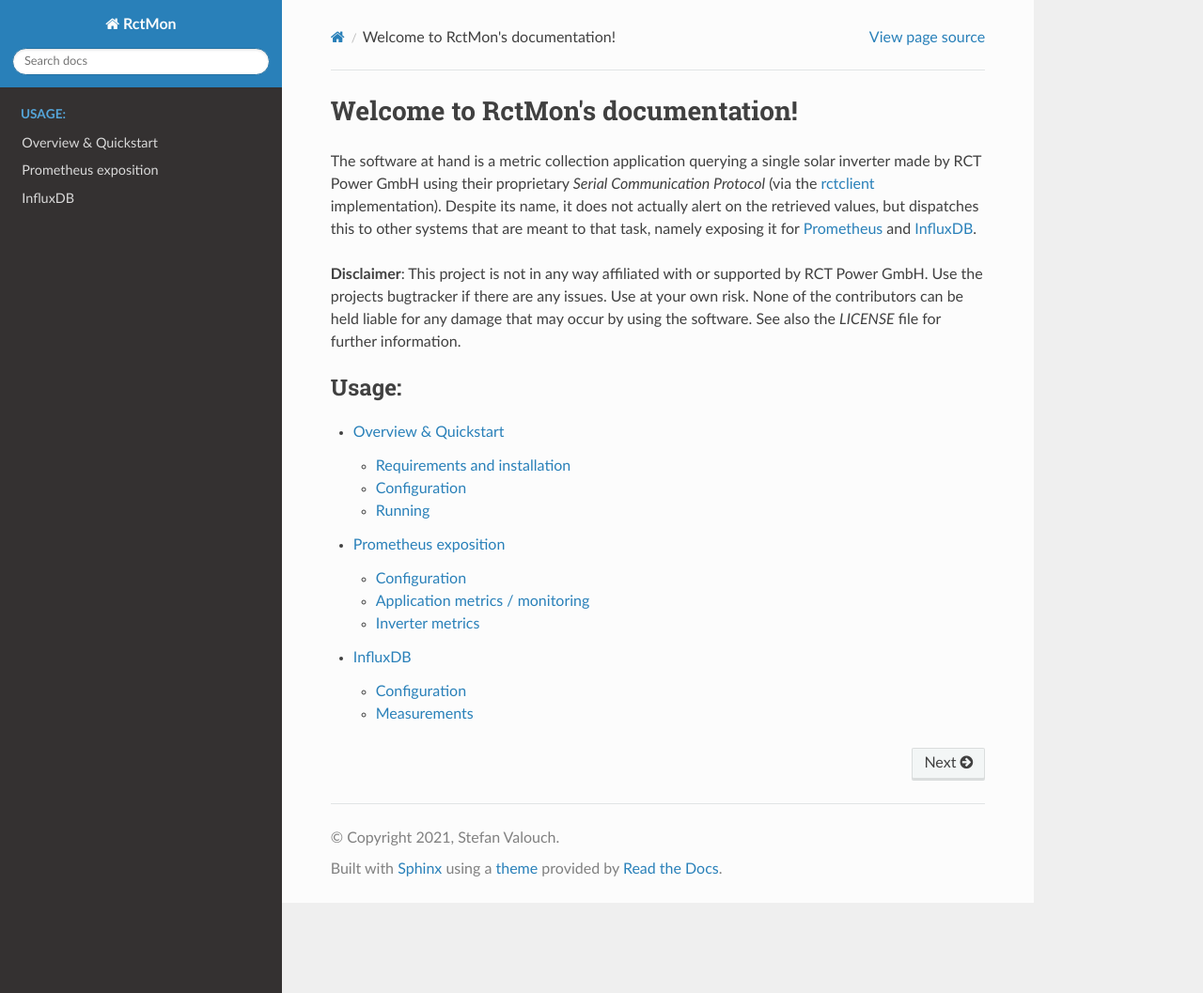
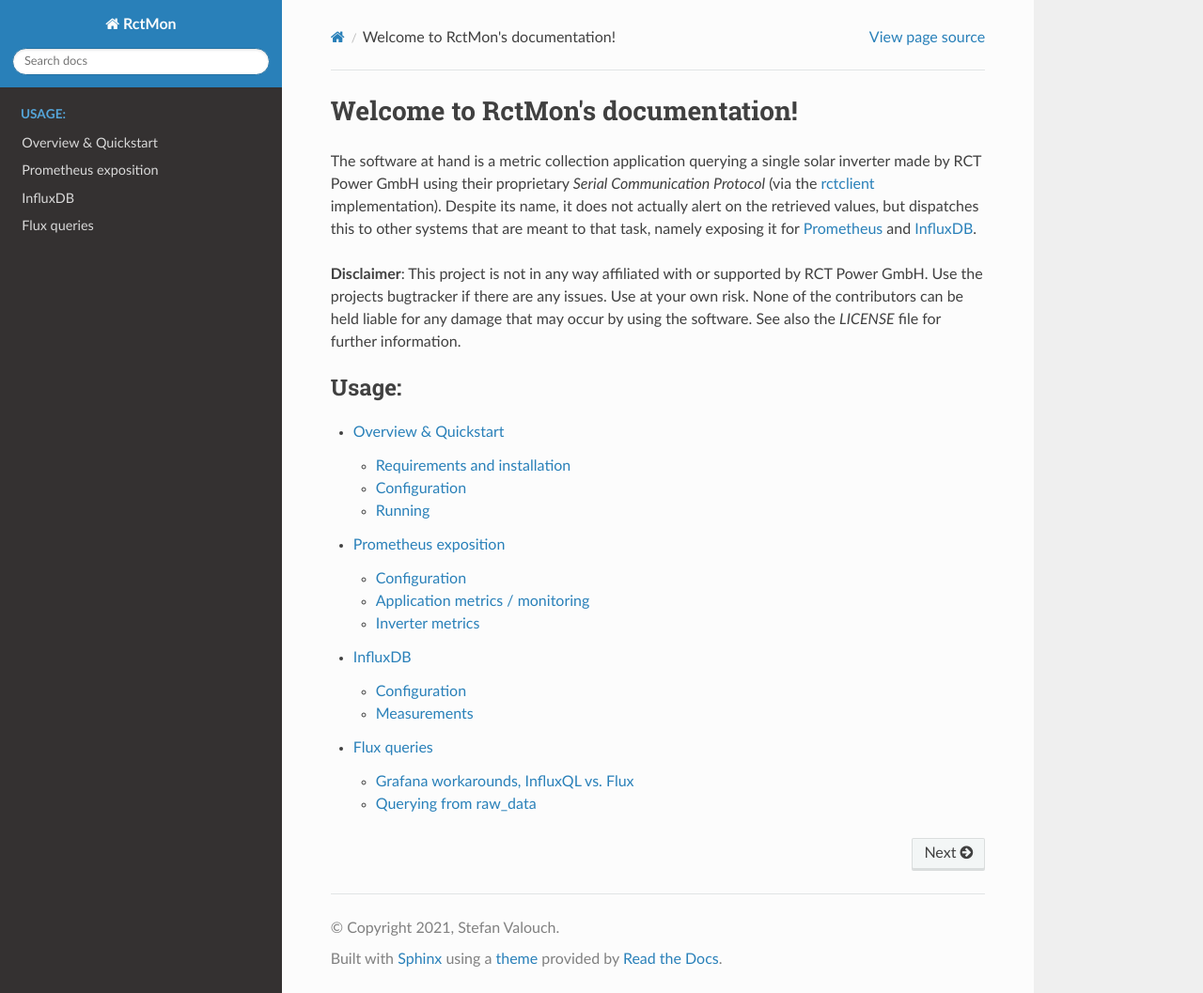
Before and after one commit to svalouch/rctmon, a Sphinx documentation site: the page built from docs/index.rst, in a window 1280 px wide and 1057 px high. Shown: the whole window at 94% size. Built offline with Sphinx 7.4.7 and the Read the Docs theme 2.0.0, drawn with Linux system fonts in a browser that asks for light colours; some of the changed lines change nothing that is shown.

Commit message:
docs: add flux query example

```diff
--- /dev/null
+++ b/docs/flux_queries.rst
@@ -0,0 +1,97 @@
+
+############
+Flux queries
+############
+
+This page contains Flux queries for displaying various information from the tables. It focuses on the ``raw_data``
+table, as the others are trivial to work with.
+
+Grafana workarounds, InfluxQL vs. Flux
+**************************************
+Grafanas Flux support is still being worked on, and as such the comfort of using it with Flux is not on-par with the
+InfluxQL support yet. The main problem that this page is working around is the inability to remap label names easily in
+Grafana. This was done in InfluxQL by using ``GROUP BY tag(columnname)`` in the query and ``$_tag_columname`` in the
+``ALIAS BY`` field of the query wizard. Here, for measurements that are similar to normal tables (they are pre-procesed by
+RctMon and contain sensible field names) a simple, beautifying `` `rename()
+<https://docs.influxdata.com/influxdb/v2.0/reference/flux/stdlib/built-in/transformations/rename/>`_`` is used.
+
+But for the ``raw_data`` measurement, things are more complicated. The measurement uses tags to give meaning to the
+fields (of which there are a few, such as ``value_float`` or ``value_string``). So in order to query the AC voltage of
+Line 1 to 3, the query needs to first filter the measurement to only include the value rows whose name is
+``g_sync.u_l_rms[0]`` through ``[2]`` and then apply a mapping that changes the name from ``g_sync.u_l_rms[0]`` to
+``L1`` and so on.
+
+.. hint::
+
+   This is only a quick introduction to Flux. For the complete set, head over to the `Get started with Flux
+   <https://docs.influxdata.com/influxdb/v2.0/query-data/get-started/>`_ page over at influxdata.com.
+
+It's easier to just use a query as an example. In the example, the bucket is named ``rct-inverter`` and the inverter
+itself is named ``PS 6.0 ASDF``. If you use only one inverter you may can omit filtering for the inverter name. Flux
+works by reading from a data source (``from()``) and then passing the tabular data through a set of functions, like a
+UNIX pipe.
+
+.. code-block:: javascript
+
+   from(bucket: "rct-inverter")
+       // limit the time range (values from calling application, e.g. Grafana date-picker)
+       |> range(start: v.timeRangeStart, stop: v.timeRangeStop)
+       // narrow down the data we want
+       |> filter(fn: (r) => r._measurement == "raw_data" and r._field == "value_float" and r.inverter == "PS 6.0 ASDF")
+       // select the metrics we want
+       |> filter(fn: (r) => r.name == "g_sync.u_l_rms[2]" or r.name == "g_sync.u_l_rms[1]" or r.name == "g_sync.u_l_rms[0]")
+       // rename metrics to enable "nice" label names in Grafana using Display Name "${__field.labels.name}"
+       |> map(fn: (r) => ({
+           r with name:
+               if r.name == "g_sync.u_l_rms[0]" then "L1"
+               else if r.name == "g_sync.u_l_rms[1]" then "L2"
+               else "L3"
+         }))
+       // aggregate into time buckets
+       |> aggregateWindow(every: v.windowPeriod, fn: mean, createEmpty: false)
+       // return the result
+       |> yield(name: "AC Voltage")
+
+Let's look at the parts line-by-line:
+
+* ``from(bucket: "rct-inverter")`` states that it should read *from* the bucket ``rct-inverter``. This is the same name
+  as set in the configuration, so this value may need adjustment depending on how the user set up their system.
+* ``|> range(start: v.timeRangeStart, stop: v.timeRangeStop)`` reduces the data to the time range. The variable ``v``
+  contains values from the calling system, in this case passed to Flux from the Grafana Date picker (or the date picker
+  in the InfluxDB Data Explorer).
+* ``|> filter(fn: (r) => r._measurement == "raw_data" and r._field == "value_float" and r.inverter == "PS 6.0 ASDF")``
+  is the first filter that reduces the table by only letting rows pass on to the next line if the criteria matches. In
+  this example, the *measurement name* (aka table name) must be ``raw_data``, and the field we want is ``value_float``
+  for the voltage is a floating point value. Additonally, it limits by inverter name, which could be omitted if there's
+  only one inverter (and thus one instance of RctMon) in use. This works by defining a function that is called for each
+  row (hence the variable name ``r``) that is passed to it. ``r`` contains all the tags and fields.
+* ``|> filter(fn: (r) => r.name == "g_sync.u_l_rms[2]" or r.name == "g_sync.u_l_rms[1]" or r.name == "g_sync.u_l_rms[0]")``
+  further filters the data, by only passing on the three metrics we want, AC line voltage for the three phases.
+* ``|> map(fn: (r) => ({ ... })`` defines a mapping of data. Each row that is processed is subject to the mapping in
+  its body:
+
+  * ``r with name:`` is a fancy way of saying: Return the row as-is **but** change the ``name`` attribute as follows.
+    Without this, each of the rows attributes would need to be mapped manually (input-name → output-name, input-value →
+    output-value and so on).
+  * ``if r.name == "g_sync.u_l_rms[0]" then "L1"`` "returns" ``"L1"`` if the rows ``name`` attribute matches. With the
+    previous line stating that it is working on the ``name`` attribute, ``"L1``" is assigned to the ``name`` attribute
+    of the currently proccessed row. The if-statement can work with all the attributes of ``r``, it is not limited to
+    ``name``.
+  * ``else if r.name == "g_sync.u_l_rms[1]" then "L2"`` and ``else "L3"`` complete the mapping.
+
+* ``|> aggregateWindow(every: v.windowPeriod, fn: mean, createEmpty: false)`` aggregates the window into the specified
+  time window.
+* ``|> yield(name: "AC Voltage")`` "returns" the data to the caller (Grafana). The name may be omitted if this is the
+  only query that is run. Since Flux can yield more than one result in a single script, it is better to give it a
+  meaningful name all the time. At the minimum, it helps you remember what it does when you look at it at a later point
+  in time.
+
+The result should look similar to this:
+
+.. image:: images/flux_grafana/AC_Voltage.png
+
+Querying from raw_data
+**********************
+
+AC voltage from power sensor
+============================
--- a/docs/index.rst
+++ b/docs/index.rst
@@ -19,7 +19,7 @@
    use_overview
    use_prometheus
    use_influxdb
-
+   flux_queries
 
 .. toctree::
    :maxdepth: 2
```
Also changed, not shown: docs/images/flux_grafana/AC_Voltage.png (added).
